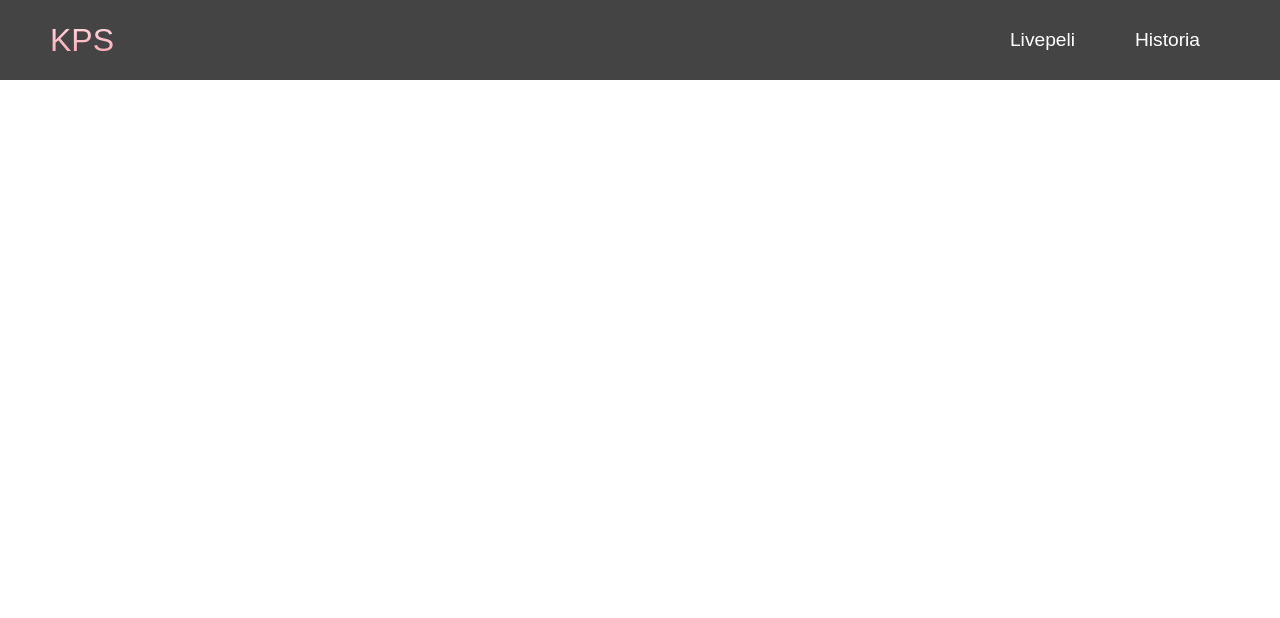
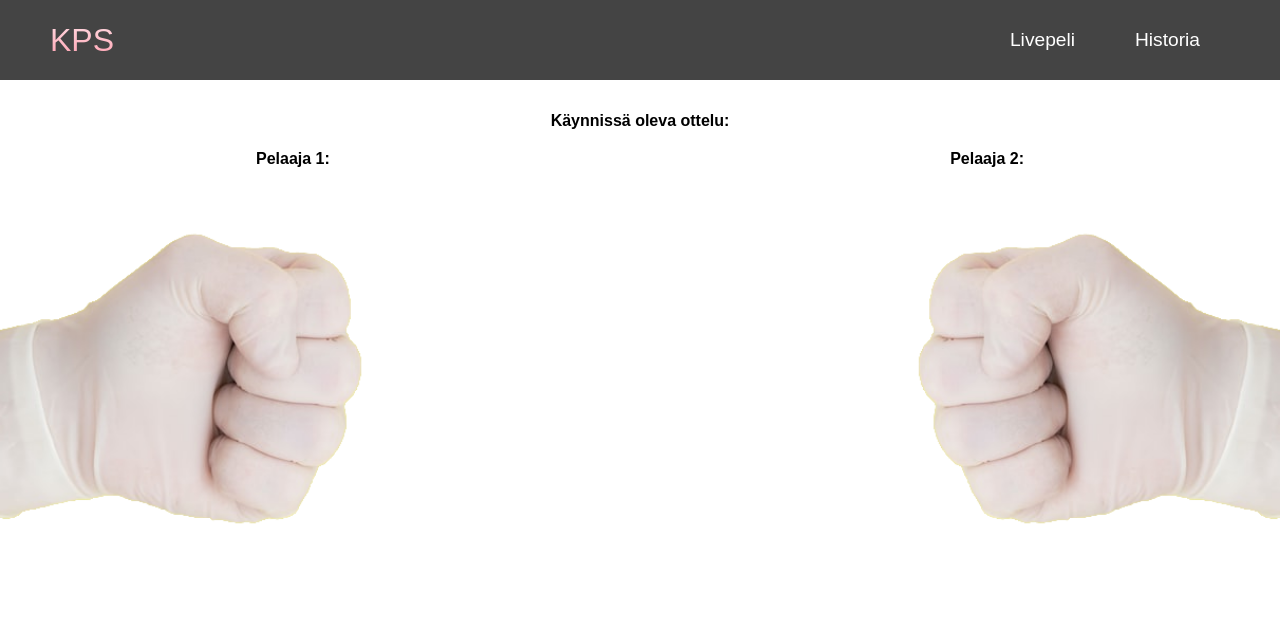
Before and after one commit to Luukalindgren/KPS_Nettisivu, a plain HTML site: page index.html in a window 1280 px wide. Drawn offline with Linux system fonts and the light colour scheme; no server answers.

Commit message:
Etusivua aloitettu

```diff
--- a/index.html
+++ b/index.html
@@ -26,6 +26,24 @@
             </ul>
         </div>
     </nav>
+
+    <div style="text-align: center; margin-top: 2em;"><b>Käynnissä oleva ottelu:</b></div>
+    <div style="float: left; margin-top: 20px; margin-left: 20%;"><b>Pelaaja 1:</b></div>
+    <div style="float: right; margin-top: 20px; margin-right: 20%;"><b>Pelaaja 2:</b></div>
+
+    <br style="clear:both" />
+
+    <div style="float: left;">
+        <img id="kivi_vasen"
+        src="/images/kivi_vasen.png"
+        alt="Kivi vasemmalta"
+        width="450"></div>
+    <div style="float: right;">
+        <img id="kivi_oikea"
+        src="/images/kivi_oikea.png"
+        alt="Kivi oikealta"
+        width="450"></div>
+
     <script>
 
         const history_api = "https://bad-api-assignment.reaktor.com/rps/history"
```
Also changed, not shown: images/kivi_oikea.png (added), images/kivi_vasen.png (added), images/paperi_oikea.png (added), images/paperi_vasen.png (added), images/sakset_oikea.png (added), images/sakset_vasen.png (added), styles.css (line endings or trailing spaces).
